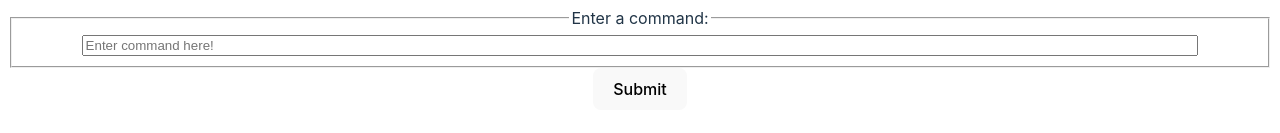
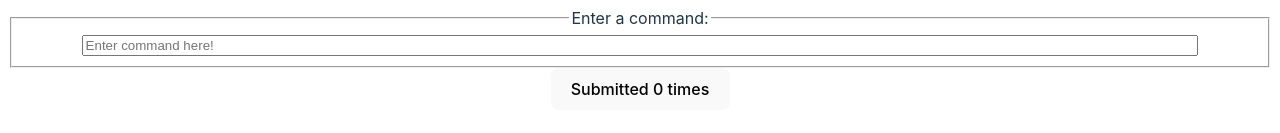
Before and after one commit to awang1245/mock-deploy, a React (Vite) app in the folder mock/: page / in a window 1280 px wide. Shown: the part 619-752 px from the top of the page. Built offline with nearby package versions, Linux system fonts and the light colour scheme.

Commit message:
feat: gear up solutions updated

```diff
--- a/mock/src/components/App.tsx
+++ b/mock/src/components/App.tsx
@@ -1,5 +1,5 @@
-import '../styles/App.css';
-import REPL from './REPL';
+import "../styles/App.css";
+import REPL from "./REPL";
 
 /**
  * This is the highest level component!
--- a/mock/src/components/ControlledInput.tsx
+++ b/mock/src/components/ControlledInput.tsx
@@ -1,25 +1,31 @@
-import '../styles/main.css';
-import { Dispatch, SetStateAction } from 'react';
+import "../styles/main.css";
+import { Dispatch, SetStateAction } from "react";
 
 // Remember that parameter names don't necessarily need to overlap;
 // I could use different variable names in the actual function.
 interface ControlledInputProps {
-    value: string,
+  value: string;
   // This type comes from React+TypeScript. VSCode can suggest these.
   //   Concretely, this means "a function that sets a state containing a string"
-    setValue: Dispatch<SetStateAction<string>>,
-    ariaLabel: string
+  setValue: Dispatch<SetStateAction<string>>;
+  ariaLabel: string;
 }
 
 // Input boxes contain state. We want to make sure React is managing that state,
 //   so we have a special component that wraps the input box.
-  export function ControlledInput({value, setValue, ariaLabel}: ControlledInputProps) {
+export function ControlledInput({
+  value,
+  setValue,
+  ariaLabel,
+}: ControlledInputProps) {
   return (
-      <input type="text" className="repl-command-box"
+    <input
+      type="text"
+      className="repl-command-box"
       value={value}
       placeholder="Enter command here!"
       onChange={(ev) => setValue(ev.target.value)}
-            aria-label={ariaLabel}>
-      </input>
+      aria-label={ariaLabel}
+    ></input>
   );
 }
--- a/mock/src/components/REPL.tsx
+++ b/mock/src/components/REPL.tsx
@@ -1,7 +1,7 @@
-import { useState } from 'react';
-import '../styles/main.css';
-import { REPLHistory } from './REPLHistory';
-import { REPLInput } from './REPLInput';
+import { useState } from "react";
+import "../styles/main.css";
+import { REPLHistory } from "./REPLHistory";
+import { REPLInput } from "./REPLInput";
 
 /*
   You'll want to expand this component (and others) for the sprints! Remember
@@ -14,15 +14,18 @@ import { REPLInput } from './REPLInput';
 
 export default function REPL() {
   // TODO: Add some kind of shared state that holds all the commands submitted.
+  // CHANGED
+  const [history, setHistory] = useState<string[]>([]);
 
   return (
     <div className="repl">
       {/*This is where your REPLHistory might go... You also may choose to add it within your REPLInput
       component or somewhere else depending on your component organization. What are the pros and cons of each? */}
-      {/* TODO: Update your REPLHistory and REPLInput to take in new shared state as props */}
-      <REPLHistory/>
+      {/* CHANGED */}
+      <REPLHistory history={history} />
       <hr></hr>
-      <REPLInput/>
+      {/* CHANGED */}
+      <REPLInput history={history} setHistory={setHistory} />
     </div>
   );
 }
--- a/mock/src/components/REPLHistory.tsx
+++ b/mock/src/components/REPLHistory.tsx
@@ -1,13 +1,19 @@
-import '../styles/main.css';
+import "../styles/main.css";
 
-interface REPLHistoryProps{
+interface REPLHistoryProps {
   // TODO: Fill with some shared state tracking all the pushed commands
+  // CHANGED
+  history: string[];
 }
-export function REPLHistory(props : REPLHistoryProps) {
+export function REPLHistory(props: REPLHistoryProps) {
   return (
     <div className="repl-history">
       {/* This is where command history will go */}
       {/* TODO: To go through all the pushed commands... try the .map() function! */}
+      {/* CHANGED */}
+      {props.history.map((command, index) => (
+        <p>{command}</p>
+      ))}
     </div>
   );
 }
--- a/mock/src/components/REPLInput.tsx
+++ b/mock/src/components/REPLInput.tsx
@@ -1,21 +1,29 @@
-import '../styles/main.css';
-import { Dispatch, SetStateAction, useState} from 'react';
-import { ControlledInput } from './ControlledInput';
+import "../styles/main.css";
+import { Dispatch, SetStateAction, useState } from "react";
+import { ControlledInput } from "./ControlledInput";
 
-interface REPLInputProps{
+interface REPLInputProps {
   // TODO: Fill this with desired props... Maybe something to keep track of the submitted commands
+  // CHANGED
+  history: string[];
+  setHistory: Dispatch<SetStateAction<string[]>>;
 }
 // You can use a custom interface or explicit fields or both! An alternative to the current function header might be:
 // REPLInput(history: string[], setHistory: Dispatch<SetStateAction<string[]>>)
-export function REPLInput(props : REPLInputProps) {
+export function REPLInput(props: REPLInputProps) {
   // Remember: let React manage state in your webapp.
   // Manages the contents of the input box
-    const [commandString, setCommandString] = useState<string>('');
-    // TODO WITH TA : add a count state
+  const [commandString, setCommandString] = useState<string>("");
+  // Manages the current amount of times the button is clicked
+  const [count, setCount] = useState<number>(0);
 
-    // TODO WITH TA: build a handleSubmit function called in button onClick
-    // TODO: Once it increments, try to make it push commands... Note that you can use the `...` spread syntax to copy what was there before
-    // add to it with new commands.
+  // This function is triggered when the button is clicked.
+  function handleSubmit(commandString: string) {
+    setCount(count + 1);
+    // CHANGED
+    props.setHistory([...props.history, commandString]);
+    setCommandString("");
+  }
   /**
    * We suggest breaking down this component into smaller components, think about the individual pieces
    * of the REPL and how they connect to each other...
@@ -28,11 +36,16 @@ export function REPLInput(props : REPLInputProps) {
             into a single unit, which makes it easier for screenreaders to navigate. */}
       <fieldset>
         <legend>Enter a command:</legend>
-              <ControlledInput value={commandString} setValue={setCommandString} ariaLabel={"Command input"}/>
+        <ControlledInput
+          value={commandString}
+          setValue={setCommandString}
+          ariaLabel={"Command input"}
+        />
       </fieldset>
-            {/* TODO WITH TA: Build a handleSubmit function that increments count and displays the text in the button */}
       {/* TODO: Currently this button just counts up, can we make it push the contents of the input box to the history?*/}
-            <button>Submit</button>
+      <button onClick={() => handleSubmit(commandString)}>
+        Submitted {count} times
+      </button>
     </div>
   );
 }
```
Also changed, not shown: mock/src/styles/main.css (+5 -5 lines), mock/src/styles/App.css (line endings or trailing spaces), 1 other file (tests, documents, lock files or other folders). Lines whose indentation alone changed are shown as unchanged.
